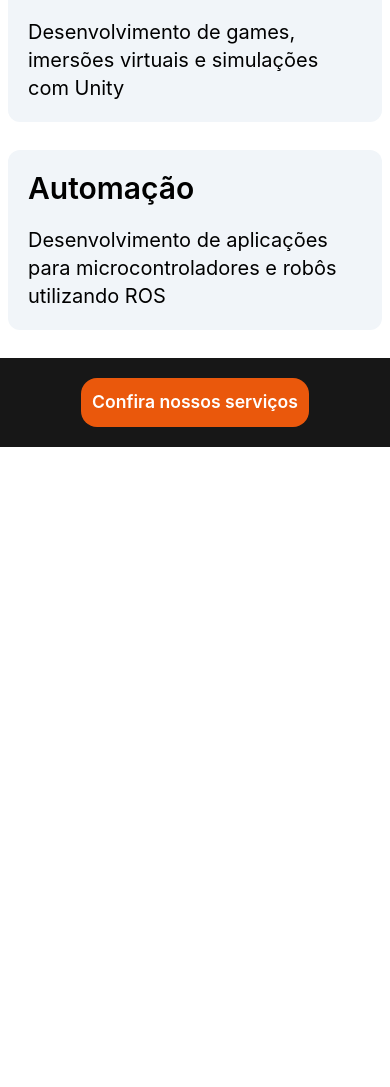
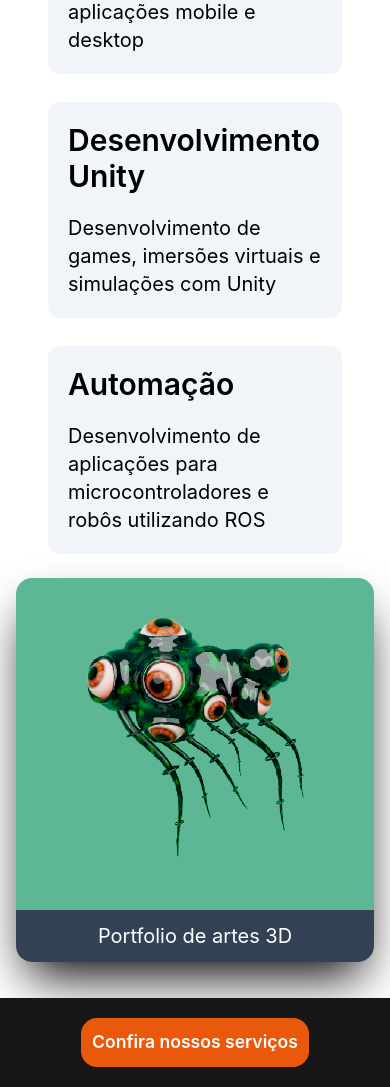
Before and after one commit to alecremer/ale-cremer-dev, a React (Create React App) app: page / in a window 390 px wide. Shown: the part 1919-3006 px from the top of the page. Before the commit the page ends 2366 px from the top, so only its background shows below. Built offline with nearby package versions, Linux system fonts and the light colour scheme; what tw-elements would draw is missing.

Commit message:
add portfolio card

```diff
--- a/src/App.css
+++ b/src/App.css
@@ -47,6 +47,7 @@ html{
   /* @apply bg-slate-200 rounded-xl text-left p-5 mt-5 m-2 */
   /* @apply bg-slate-100 rounded-xl text-left p-5 mt-5 m-2; */
   @apply bg-slate-100 rounded-xl text-left p-5 mt-5 m-2;
+  /* @apply bg-blue-100 rounded-xl text-left p-5 mt-5 m-2; */
 
 }
 
--- a/src/views/HomePage.js
+++ b/src/views/HomePage.js
@@ -4,6 +4,8 @@ import "../App.css";
 import CardView from "../components/CardView";
 import { useInView } from "react-intersection-observer"
 import { InView } from "react-intersection-observer";
+import img_1 from '../assets/images/B5_Green2.png'
+
 
 function HomePage() {
 
@@ -32,7 +34,7 @@ function HomePage() {
 				<button className="btn">Confira nosso portfólio</button>
 			</div>
 
-			<div className="pt-20 lg:flex-row md:flex-col xl:w-full 2xl:w-4/5 xl:ml-1 xl:mr-1 flex  justify-center ">
+			<div className="pt-20 lg:flex-row md:flex-col xl:w-full 2xl:w-4/5 xl:pl-10 xl:pr-10 flex  justify-center ">
 
 				<div className=" text-left p-5 mt-5 m-2">
 
@@ -60,6 +62,14 @@ function HomePage() {
 
 			</div>
 
+			<div className="flex justify-center xl:p-4 pt-20 ">
+				<a className=" 2xl:w-5/6 xl:w-full rounded-2xl shadow-2xl shadow-black md:h-96 flex flex-col"  href="https://www.artstation.com/alecremer">
+					<img className="flex-1 rounded-2xl rounded-b-none object-cover w-full h-full" src={img_1} />
+					<div className="bg-slate-700 rounded-b-2xl p-3 text-white text-xl">Portfolio de artes 3D</div>
+				</a>
+			</div>
+
+
 			<div className="bg-neutral-900 text-left p-5 mt-5 flex justify-center w-full">
 
 
```
